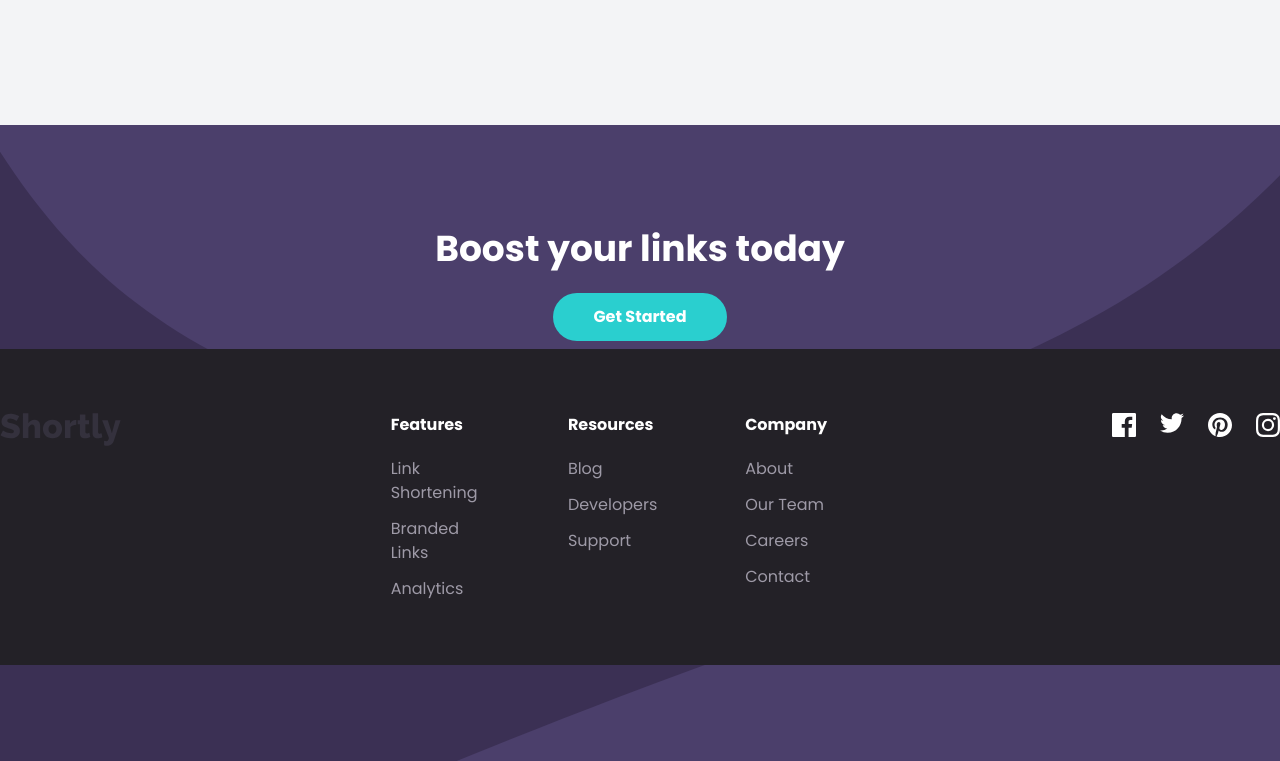
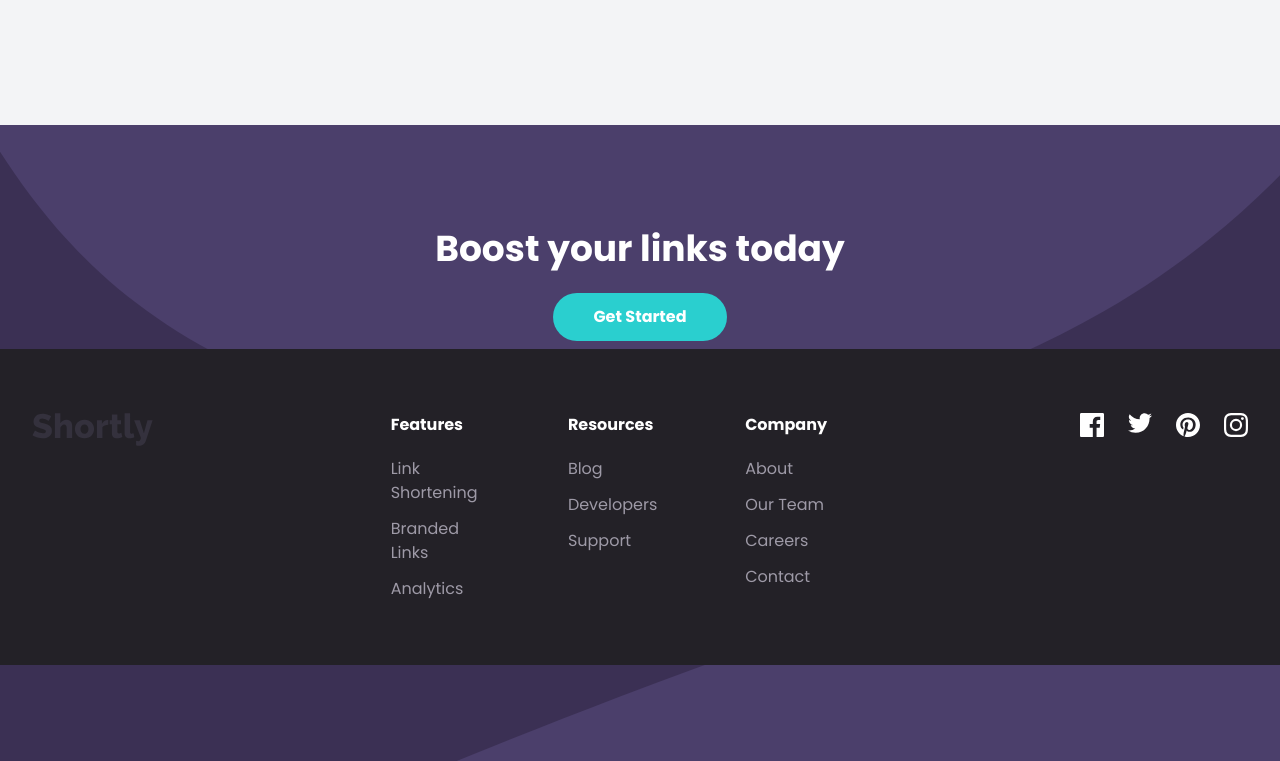
Before and after one commit to tertcoder/shortly, a website: page index.html in a window 1280 px wide. Shown: the part 1795-2556 px from the top of the page. Drawn offline with Linux system fonts and the light colour scheme.

Commit message:
Update index.html

```diff
--- a/index.html
+++ b/index.html
@@ -322,7 +322,7 @@
         </button>
       </div>
 
-      <footer class="py-16 bg-veryDarkViolet">
+      <footer class="px-8 py-16 bg-veryDarkViolet">
         <div
           class="container flex flex-col items-center justify-between mx-auto space-y-16 md:flex-row md:space-y-0 md:items-start"
         >
```
